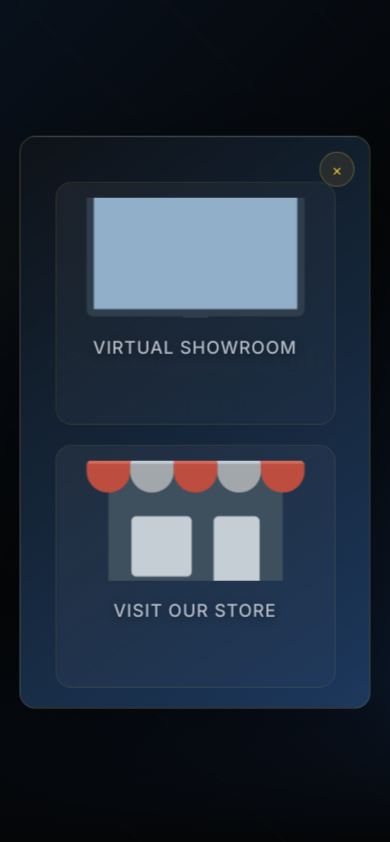
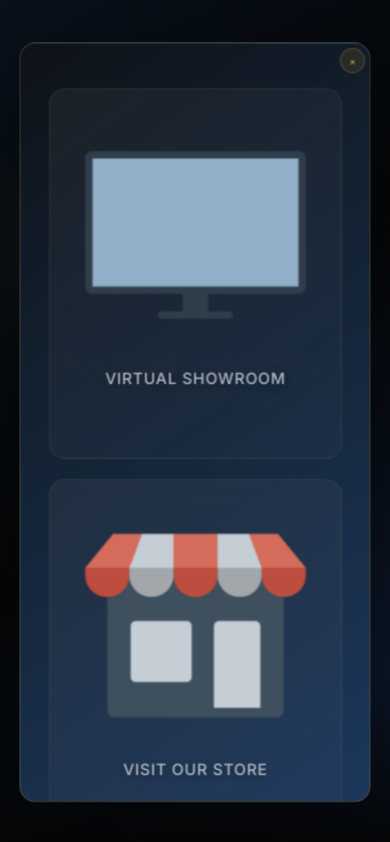
Before and after one commit to Sohan-2001/klc, a plain HTML site: page index.html in a window 390 px wide. Both pictures are taken after a click on the button "EXPLORE COLLECTION". Drawn offline with nearby package versions, Linux system fonts and the light colour scheme.

Commit message:
Update index.html

```diff
--- a/index.html
+++ b/index.html
@@ -358,6 +358,17 @@
         padding: 20px;
       }
 
+h1 {
+font-size: 7vw;
+}
+p{
+font-size: 4vw;
+}
+
+button{
+font-size: 3vw;
+}
+
       .popup {
         width: 95vw;
         max-height: 90vh;
@@ -373,20 +384,25 @@
       }
 
       .card {
-        width: clamp(240px, 80vw, 280px);
-        padding: 15px;
+        width: 90%;
       }
 
+ .card p {
+        font-size: 4vw;
+        margin-top: 5px;
+      }
+
+
       .card img {
-        height: clamp(120px, 15vw, 160px);
+        height: 90%;
       }
 
       .close-btn {
-        top: 15px;
-        right: 15px;
-        width: 35px;
-        height: 35px;
-        font-size: 16px;
+        top: 5px;
+        right: 5px;
+        width: 25px;
+        height: 25px;
+        font-size: 10px;
       }
     }
   </style>
```
